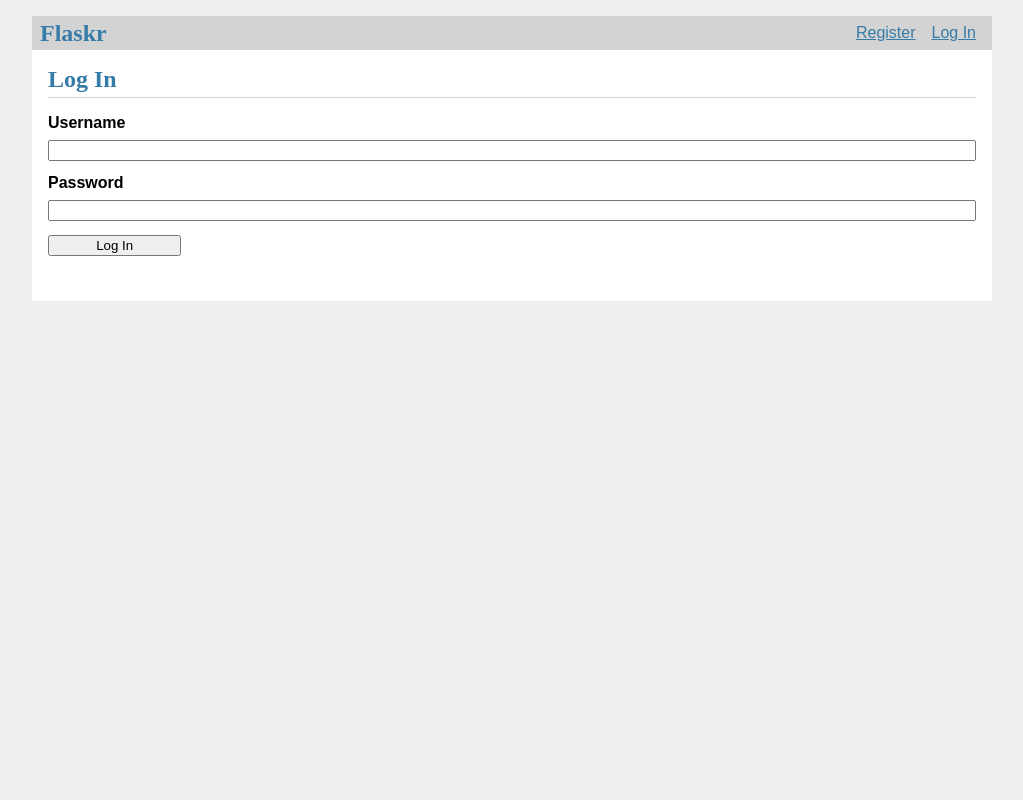
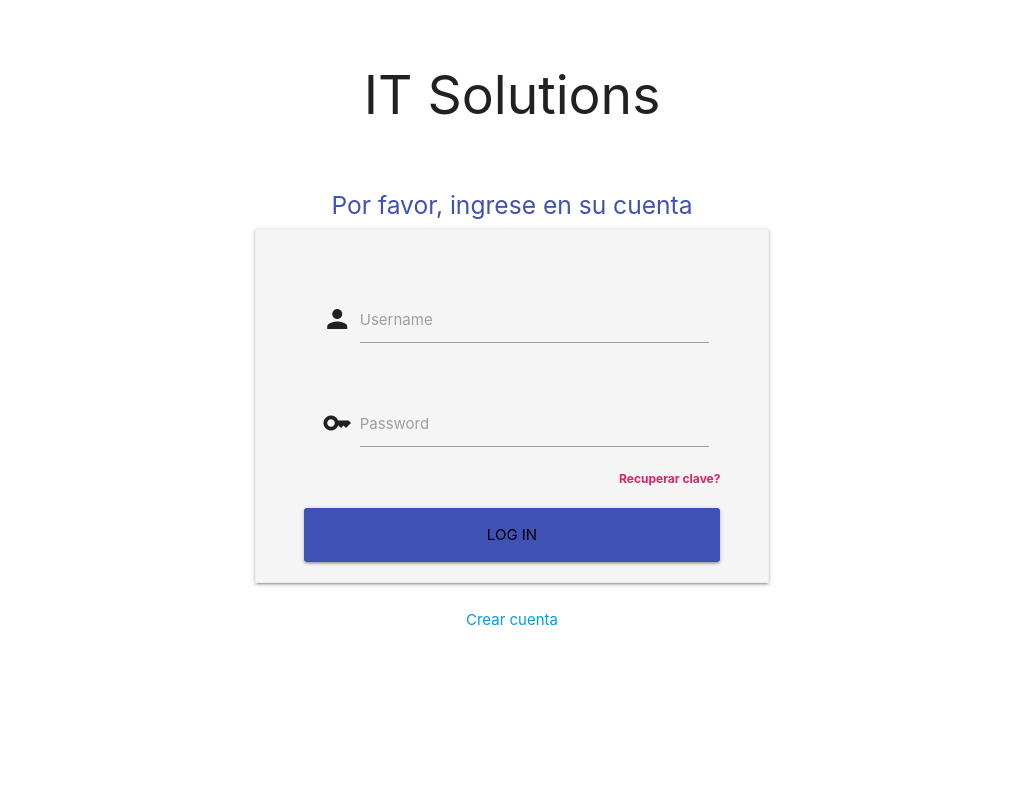
Before and after one commit to jggomeza/mysite, a Flask app: page /auth/login in a window 1280 px wide. Shown: the whole page, without its empty margins (128-1151 px from the left). Run offline with Flask 2, Linux system fonts and the light colour scheme.

Commit message:
Add news changes

```diff
--- a/flaskr/__init__.py
+++ b/flaskr/__init__.py
@@ -1,6 +1,6 @@
 import os
 import sys
-from flask import Flask
+from flask import Flask, request, flash, redirect, Response
 sys.path.append("..")
 sys.path.append(".")
 
--- a/flaskr/auth.py
+++ b/flaskr/auth/__init__.py
@@ -1,4 +1,5 @@
 import functools
+from .forms import FormLogin, FormRegister
 
 from flask import (
     Blueprint, flash, g, redirect, render_template, request, session, url_for
@@ -11,6 +12,13 @@ bp = Blueprint('auth', __name__, url_prefix='/auth')
 
 @bp.route('/register', methods=('GET', 'POST'))
 def register():
+    form = FormRegister(request.form)
+
+    if form.validate():
+        user = form.username.data
+        password = form.password.data
+        form.username.data = ''
+
     if request.method == 'POST':
         username = request.form['username']
         password = request.form['password']
@@ -36,10 +44,17 @@ def register():
 
         flash(error)
 
-    return render_template('auth/register.html')
+    return render_template('auth/register.html', form=form)
 
-@bp.route('/login', methods=('GET', 'POST'))
+@bp.route('/login', methods=['GET', 'POST'])
 def login():
+    form = FormLogin(request.form)
+
+    if form.validate():
+        user = form.username.data
+        password = form.password.data
+        form.username.data = ''
+
     if request.method == 'POST':
         username = request.form['username']
         password = request.form['password']
@@ -61,7 +76,7 @@ def login():
 
         flash(error)
 
-    return render_template('auth/login.html')
+    return render_template('auth/login.html', form=form)
 
 @bp.before_app_request
 def load_logged_in_user():
--- /dev/null
+++ b/flaskr/auth/forms.py
@@ -0,0 +1,14 @@
+# Librerias de Formularios
+from wtforms import Form
+from wtforms import StringField, BooleanField, PasswordField, SubmitField
+from wtforms.validators import DataRequired
+
+class FormLogin(Form):
+    username = StringField('Username', validators=[DataRequired()])
+    password = PasswordField('Password', validators=[DataRequired()])
+    submit = SubmitField('Submit')
+
+class FormRegister(Form):
+    username = StringField('Username', validators=[DataRequired()])
+    password = PasswordField('Password', validators=[DataRequired()])
+    submit = SubmitField('Submit')
--- /dev/null
+++ b/flaskr/templates/auth/auth_base.html
@@ -0,0 +1,69 @@
+{% block doc -%}
+<!DOCTYPE html>
+<html{% block html_attribs %}{% endblock html_attribs %}>
+{%- block html %}
+  <head>
+    {%- block head %}
+    <link rel="icon" href="{{ url_for('static', filename = 'img/favicon.ico') }}" type="image/x-icon">
+    <title>{% block title %}{{title|default}}{% endblock title %}</title>
+
+    {%- block metas %}
+    <meta name="viewport" content="width=device-width, initial-scale=1.0">
+    {%- endblock metas %}
+
+    {%- block styles %}
+        <link href="https://fonts.googleapis.com/icon?family=Material+Icons" rel="stylesheet">
+        <!-- Compiled and minified CSS -->
+        <link rel="stylesheet" href="https://cdnjs.cloudflare.com/ajax/libs/materialize/1.0.0/css/materialize.min.css">
+        <style>
+            body {
+                display: flex;
+                min-height: 100vh;
+                flex-direction: column;
+            }
+
+            main {
+                flex: 1 0 auto;
+            }
+
+            body {
+                background: #fff;
+            }
+
+            .input-field input[type=date]:focus + label,
+            .input-field input[type=text]:focus + label,
+            .input-field input[type=email]:focus + label,
+            .input-field input[type=password]:focus + label {
+                color: #e91e63;
+            }
+
+            .input-field input[type=date]:focus,
+            .input-field input[type=text]:focus,
+            .input-field input[type=email]:focus,
+            .input-field input[type=password]:focus {
+                border-bottom: 2px solid #e91e63;
+                box-shadow: none;
+            }
+            .flash { margin: 1em 0; padding: 1em; background: #cae6f6; border: 1px solid #377ba8; }
+        </style>
+    {%- endblock styles %}
+    {%- endblock head %}
+  </head>
+  <body{% block body_attribs %}{% endblock body_attribs %}>
+    {% block body -%}
+      {% block navbar %}
+      {%- endblock navbar %}
+
+      {% block content -%}
+      {%- endblock content %}
+
+      {% block scripts %}
+        <!-- Compiled and minified JavaScript -->
+        <script type="text/javascript" src="https://cdnjs.cloudflare.com/ajax/libs/jquery/3.6.1/jquery.min.js"></script>
+        <script src="https://cdnjs.cloudflare.com/ajax/libs/materialize/1.0.0/js/materialize.min.js"></script>
+      {%- endblock scripts %}
+    {%- endblock body %}
+  </body>
+{%- endblock html %}
+</html>
+{% endblock doc -%}
--- a/flaskr/templates/auth/login.html
+++ b/flaskr/templates/auth/login.html
@@ -1,15 +1,54 @@
-{% extends 'base.html' %}
+{% extends 'auth/auth_base.html' %}
+{% block title %}Registrar{% endblock %}
+{% block body %}
+  {{ super() }}
+  <div class="section"></div>
+  <main>
+      <center>
+          <!-- <img class="responsive-img" style="width: 250px;" src="http://i.imgur.com/ax0NCsK.gif" /> -->
+          <h2>IT Solutions</h2>
+          <div class="section"></div>
 
-{% block header %}
-  <h1>{% block title %}Log In{% endblock %}</h1>
+          <h5 class="indigo-text">Por favor, ingrese en su cuenta</h5>
+
+          <div class="container">
+              <div class="z-depth-1 grey lighten-4 row" style="display: inline-block; padding: 32px 48px 0px 48px; border: 1px solid #EEE;">
+                <form class="col s12" method="POST">
+                  <div class="row">
+                    {% for message in get_flashed_messages() %}
+                      <div class="flash">{{ message }}</div>
+                    {% endfor %}
+                  </div>
+
+                  <div class='row'>
+                    <div class='input-field col s12'>
+                        <i class="material-icons prefix">person</i>
+                        {{ form.username(id='username', class='validate') }}
+                        {{ form.username.label }}
+                    </div>
+                  </div>
+
+                  <div class='row'>
+                    <div class='input-field col s12'>
+                        <i class="material-icons prefix">key</i>
+                        {{ form.password(id='password', class='validate') }}
+                        {{ form.password.label }}
+                    </div>
+                    <label style='float: right;'><a class='pink-text' href='#!'><b>Recuperar clave?</b></a></label>
+                  </div>
+
+                  <center>
+                    <div class='row'>
+                      {{ form.submit(value="Log In", class='col s12 btn btn-large waves-effect indigo') }}
+                    </div>
+                  </center>
+                </form>
+              </div>
+          </div>
+          <a href="{{ url_for('auth.register') }}">Crear cuenta</a>
+      </center>
+
+      <div class="section"></div>
+      <div class="section"></div>
+  </main>
 {% endblock %}
-
-{% block content %}
-  <form method="post">
-    <label for="username">Username</label>
-    <input name="username" id="username" required>
-    <label for="password">Password</label>
-    <input type="password" name="password" id="password" required>
-    <input type="submit" value="Log In">
-  </form>
-{% endblock %}
```
Also changed, not shown: flaskr/templates/auth/register.html (+50 -13 lines), flaskr/static/img/favicon.ico (added).
